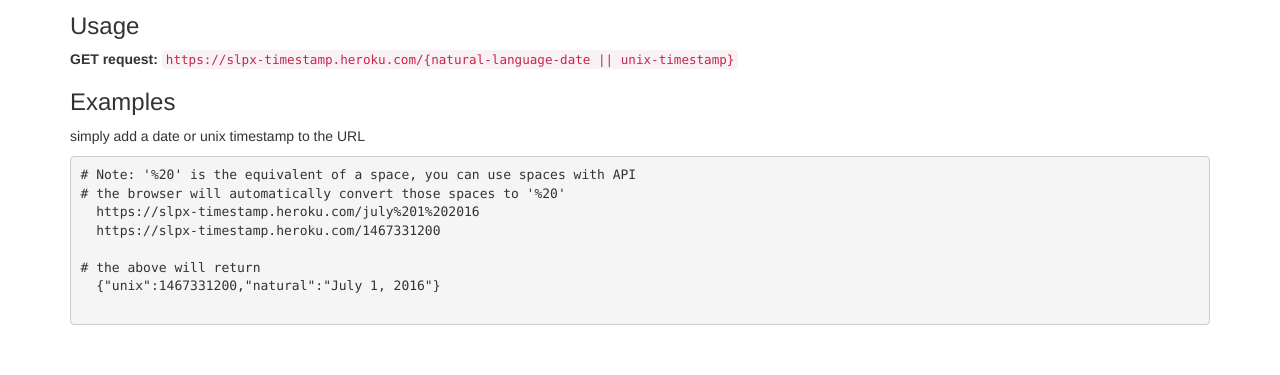
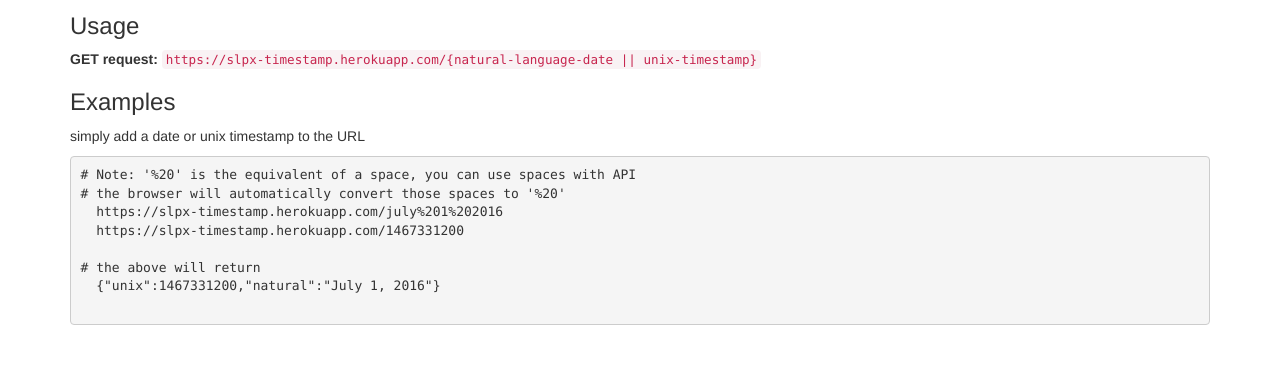
Before and after one commit to slypix/ts-microservice, a website: page public/index.html in a window 1280 px wide. Shown: the part 302-677 px from the top of the page. Drawn offline with nearby package versions, Linux system fonts and the light colour scheme.

Commit message:
adjusting herokuapp urls

```diff
--- a/public/index.html
+++ b/public/index.html
@@ -37,14 +37,14 @@
   </ul>
   <h3>Usage</h3>
   <b>GET request:</b>
-  <code>https://slpx-timestamp.heroku.com/{natural-language-date || unix-timestamp}</code>
+  <code>https://slpx-timestamp.herokuapp.com/{natural-language-date || unix-timestamp}</code>
   <h3>Examples</h3>
   <p>simply add a date or unix timestamp to the URL</p>
   <pre>
 # Note: '%20' is the equivalent of a space, you can use spaces with API
 # the browser will automatically convert those spaces to '%20'
-  https://slpx-timestamp.heroku.com/july%201%202016
-  https://slpx-timestamp.heroku.com/1467331200
+  https://slpx-timestamp.herokuapp.com/july%201%202016
+  https://slpx-timestamp.herokuapp.com/1467331200
 
 # the above will return
   {"unix":1467331200,"natural":"July 1, 2016"}
```
Also changed, not shown: README.md.
